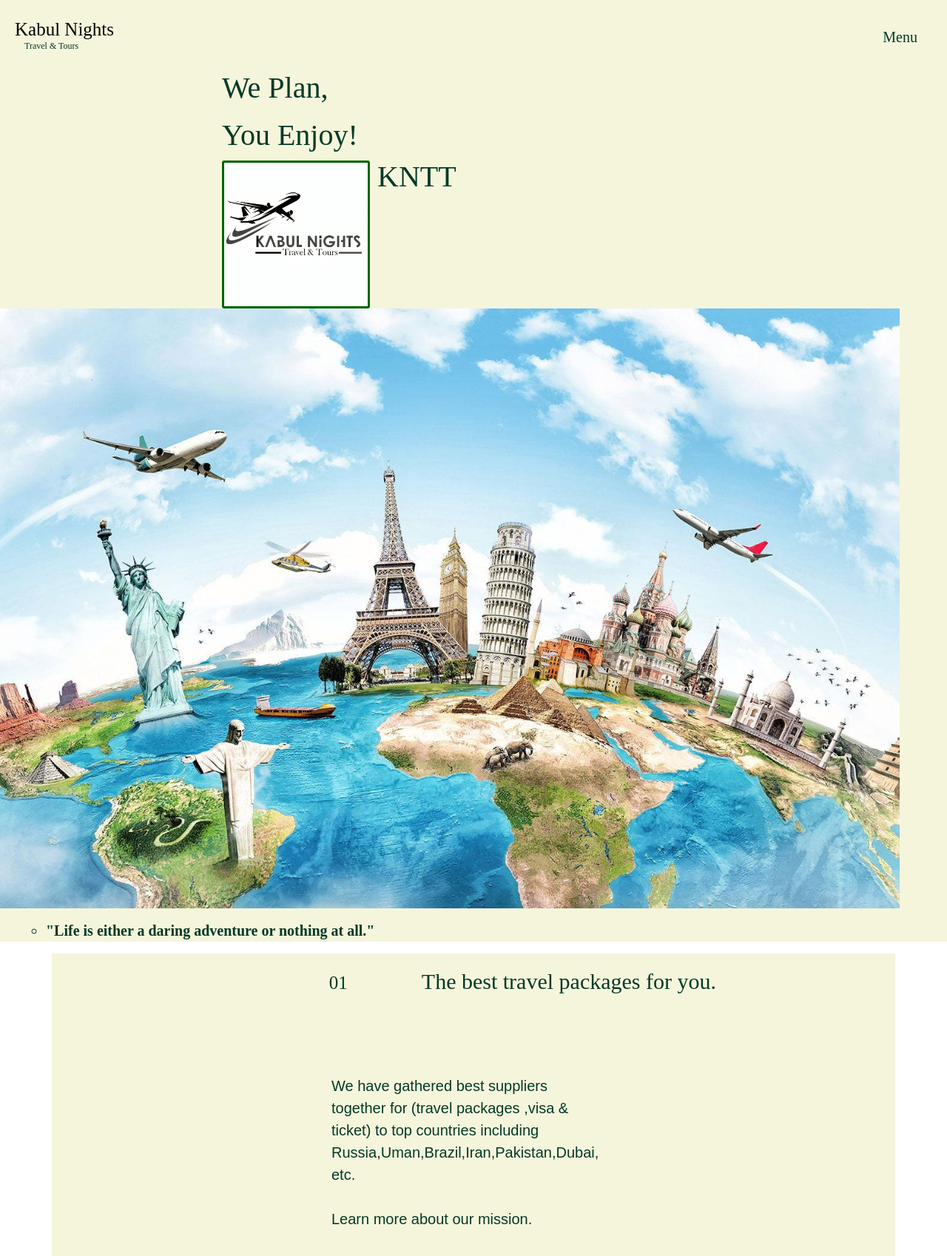
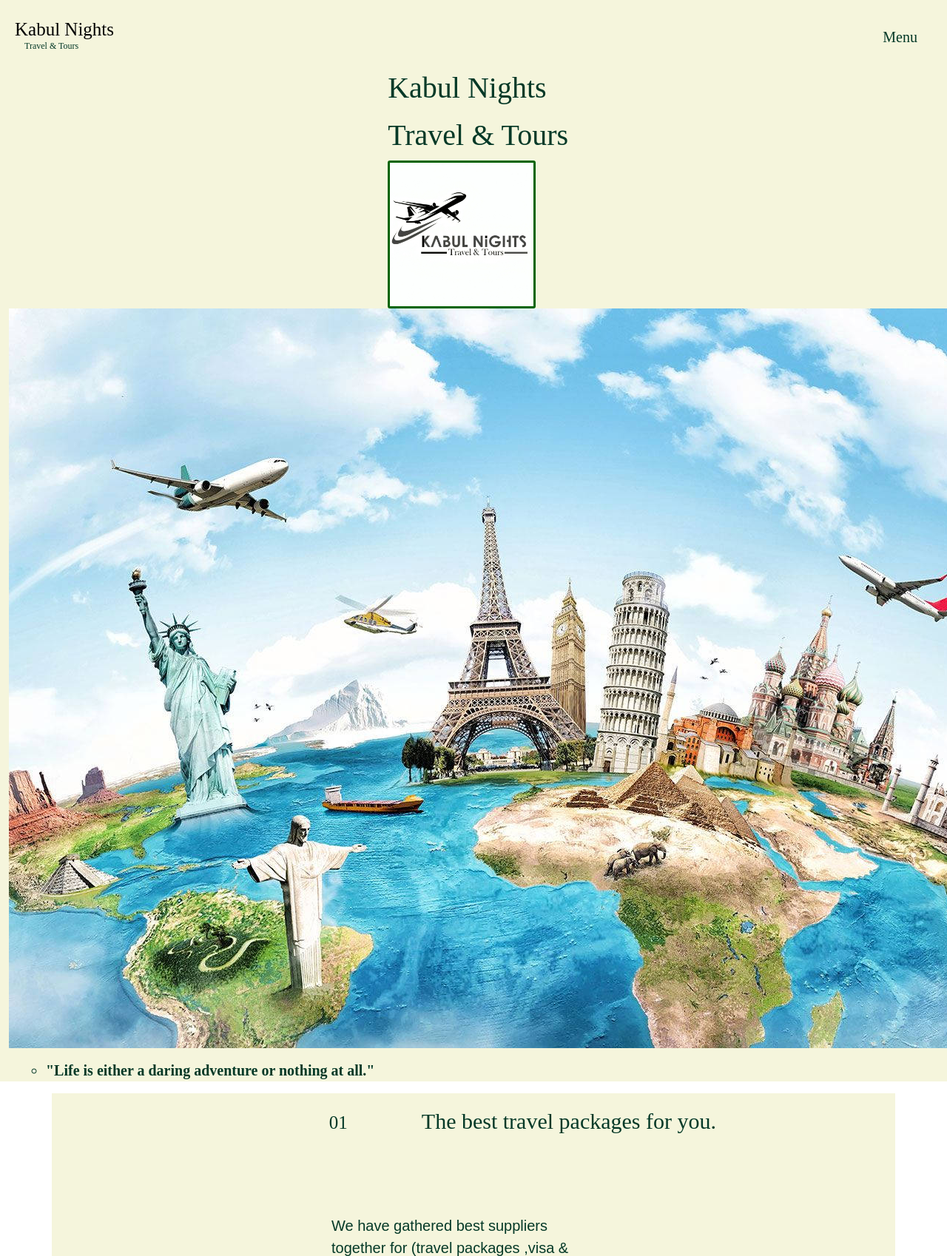
Before and after one commit to BaryalaiHanifi/KNTT, a PHP site: page /KNTT/ in a window 1280 px wide; the page is wider, and only the part inside the window is pictured. Shown: the top 1698 px of that part at 74% size. Run offline with PHP 8.4, Linux system fonts and the light colour scheme.

Commit message:
way to make resposive header

```diff
--- a/css/frontend.css
+++ b/css/frontend.css
@@ -91,11 +91,6 @@ margin-left:13px;
 }
 #h1-sty h1 p{
 	margin-top:0px;
-}
-
-#img-sty img{
-	width: 95%;
-	height:auto;
 }
 
 #quotes{
--- a/index.php
+++ b/index.php
@@ -1,12 +1,18 @@
 <?php include('./partiales-front/menu.php');  ?>
 <?php include('./config/constants.php'); ?>
-<div id="h1-sty">
-		   <h1><p>We Plan,<p></h1>
-		   <h1>You Enjoy!</h1>
-		   <img src="images/logo.jpg"><h1>KNTT</h1>
-
+<header>
+	<div class="container-fluid">
+		<div class="row">
+			<div class="col-sm-2"></div>
+			<div class="col-sm-8" id="h1-sty">
+				<h1><p>Kabul Nights<p></h1>
+		   		<h1>Travel & Tours</h1>
+				<img src="images/logo.jpg">
+			</div>
+			<div class="col-sm-2"></div>
 		</div>
-		<div id="img-sty">
+	</div>
+		<div class="container-fluid" >
 			<img src="images/main.jpg">
 		</div>
 		<div id="quotes">
```
